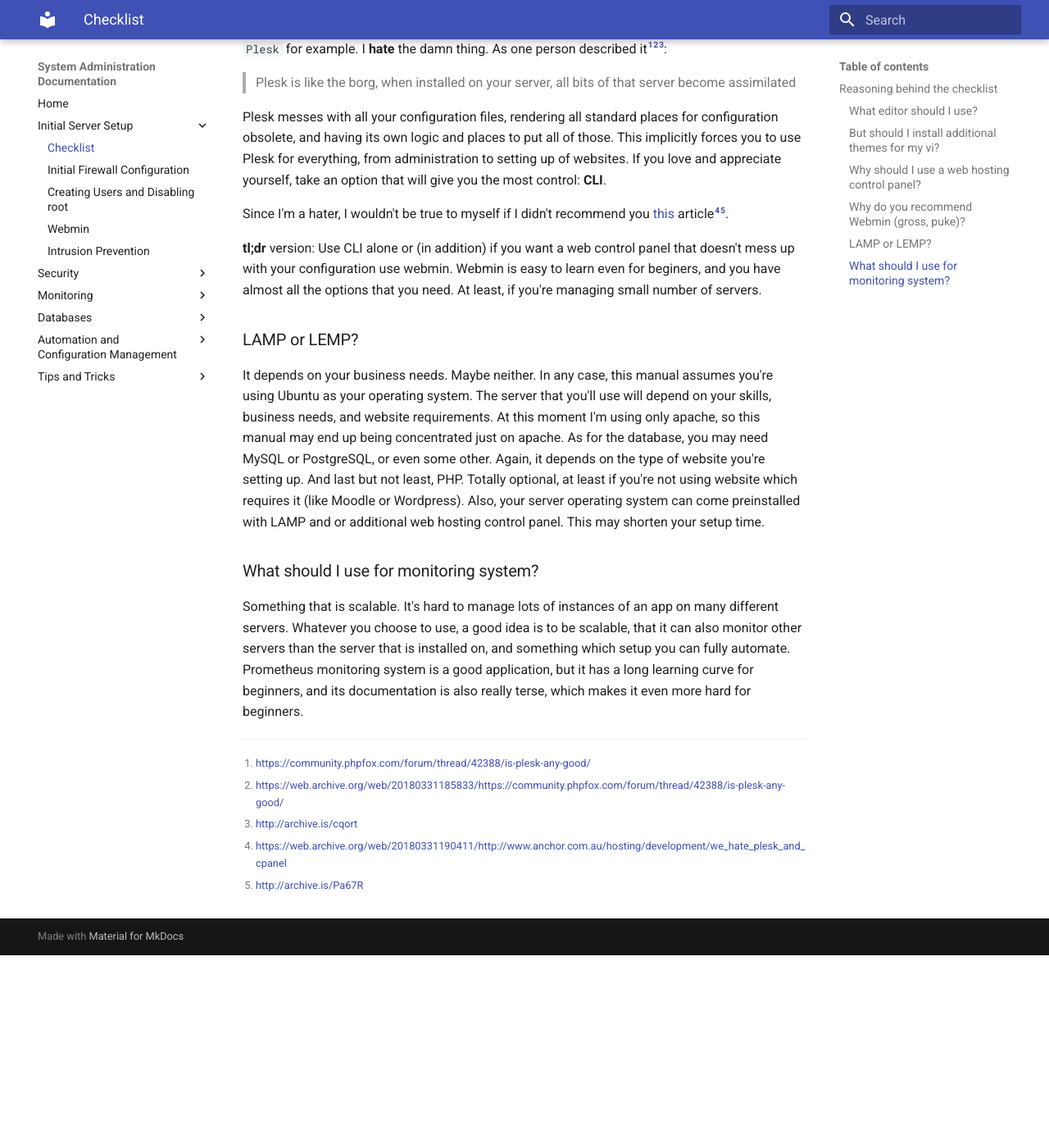
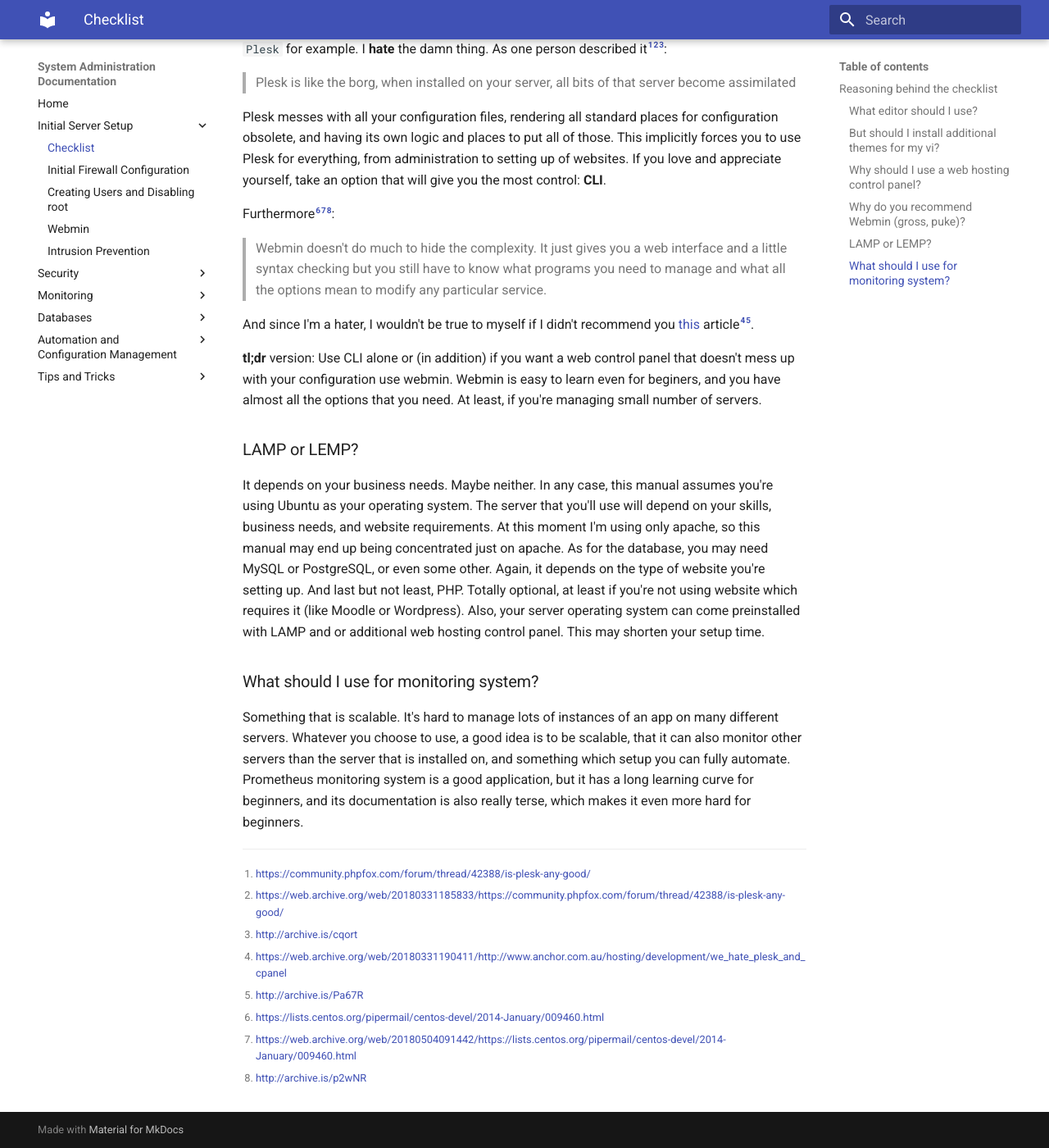
Before and after one commit to petarGitNik/sys-admin-docs, an MkDocs documentation site: the page built from docs/initial-server-setup/checklist.md, in a window 1280 px wide and 1400 px high, scrolled down 1611 px. Shown: the whole window at 82% size. Built offline with MkDocs 1.6.1 and Material for MkDocs 9.7.7, drawn with Linux system fonts in a browser that asks for light colours; old or Windows-style settings are respelled for this version of MkDocs; before the commit the page ends 2776 px from its top, so only the background shows below that.

Commit message:
Update introduction section

```diff
--- a/docs/initial-server-setup/checklist.md
+++ b/docs/initial-server-setup/checklist.md
@@ -44,7 +44,14 @@ I know, I know. People hate webmin. But some other popular solutions are really
 
 Plesk messes with all your configuration files, rendering all standard places for configuration obsolete, and having its own logic and places to put all of those. This implicitly forces you to use Plesk for everything, from administration to setting up of websites. If you love and appreciate yourself, take an option that will give you the most control: **CLI**.
 
-Since I'm a hater, I wouldn't be true to myself if I didn't recommend you [this][1] article[^4][^5].
+Furthermore[^8][^6][^7]:
+
+> Webmin doesn't do much to hide the complexity.  It just gives you a
+web interface and a little syntax checking but you still have to know
+what programs you need to manage and what all the options mean to
+modify any particular service.
+
+And since I'm a hater, I wouldn't be true to myself if I didn't recommend you [this][1] article[^4][^5].
 
 **tl;dr** version: Use CLI alone or (in addition) if you want a web control panel that doesn't mess up with your configuration use webmin. Webmin is easy to learn even for beginers, and you have almost all the options that you need. At least, if you're managing small number of servers.
 
@@ -61,5 +68,8 @@ Something that is scalable. It's hard to manage lots of instances of an app on m
 [^3]: <http://archive.is/cqort>
 [^4]: <https://web.archive.org/web/20180331190411/http://www.anchor.com.au/hosting/development/we_hate_plesk_and_cpanel>
 [^5]: <http://archive.is/Pa67R>
+[^8]: <https://lists.centos.org/pipermail/centos-devel/2014-January/009460.html>
+[^6]: <https://web.archive.org/web/20180504091442/https://lists.centos.org/pipermail/centos-devel/2014-January/009460.html>
+[^7]: <http://archive.is/p2wNR>
 
 [1]: http://www.anchor.com.au/hosting/development/we_hate_plesk_and_cpanel
```
